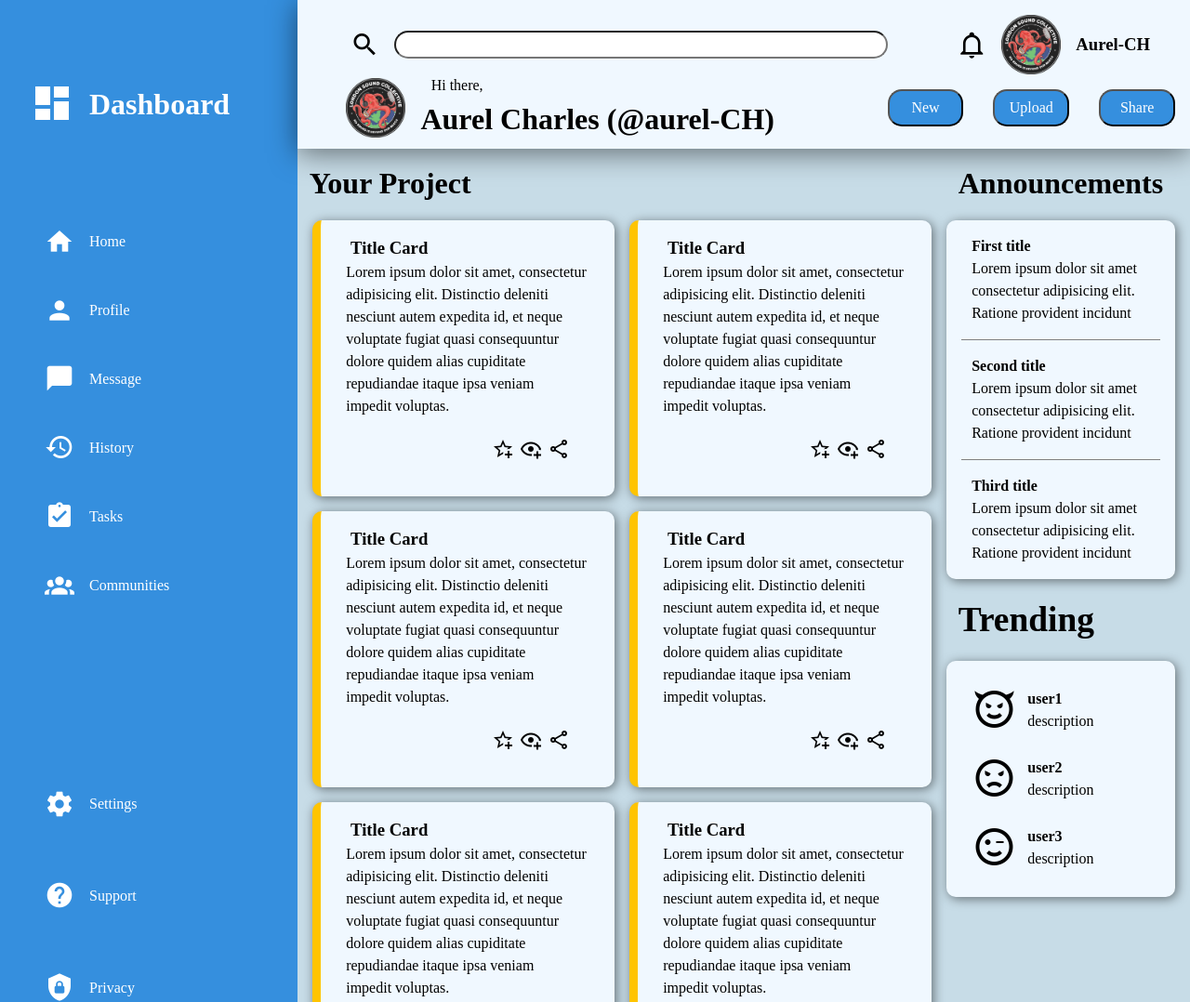
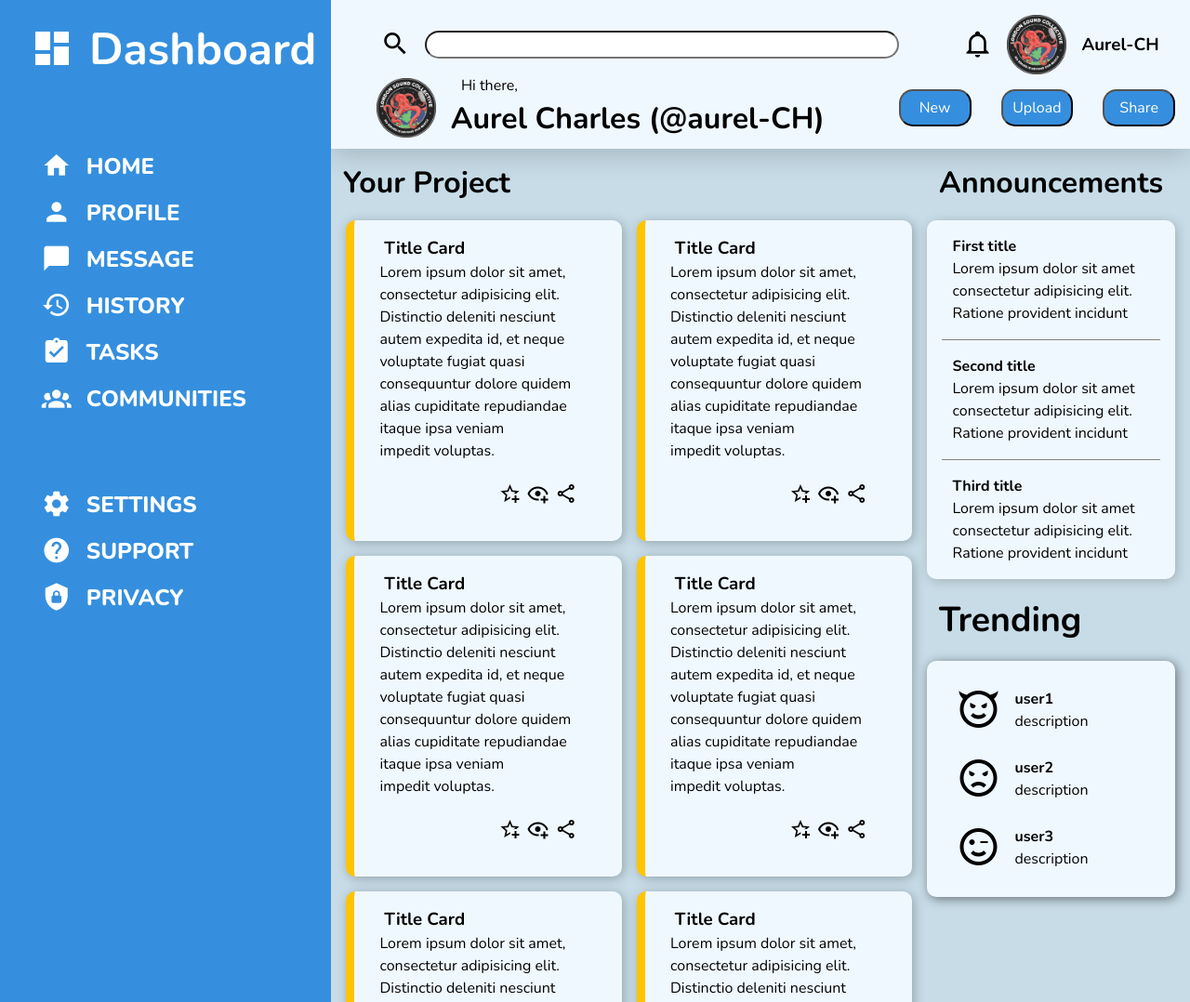
Before and after one commit to Aurel-Charles/admin-dashboard-TOP, a website: page index.html in a window 1280 px wide. Shown: the top 1078 px of the page at 93% size. Drawn offline with nearby package versions, Linux system fonts and the light colour scheme.

Commit message:
update sidebare style

```diff
--- a/index.html
+++ b/index.html
@@ -6,6 +6,9 @@
     <title>Admin Dashboard</title>
     <link rel="stylesheet" href="style.css">
     <link rel="stylesheet" href="https://cdn.jsdelivr.net/npm/@mdi/font@7.4.47/css/materialdesignicons.min.css">
+    <link rel="preconnect" href="https://fonts.googleapis.com">
+    <link rel="preconnect" href="https://fonts.gstatic.com" crossorigin>
+    <link href="https://fonts.googleapis.com/css2?family=Nunito:ital,wght@0,200..1000;1,200..1000&display=swap" rel="stylesheet">
 </head>
 <body>
    <div class="container">
@@ -16,34 +19,51 @@
             </div>
 
             <div class="nav">
+                <div class="nav-home">
                     <i class="mdi mdi-home"></i>
                     <a href="">Home</a>
+                </div>
 
+                <div class="nav-item">
                     <i class="mdi mdi-account"></i>
                     <a href="">Profile</a>
+                </div class="nav-item">
 
+                <div class="nav-item">
                     <i class="mdi mdi-message"></i>
                     <a href="">Message</a>
+                </div>
 
+                <div class="nav-item">
                     <i class="mdi mdi-history"></i>
                     <a href="">History</a>
+                </div>
 
+                <div class="nav-item">
                     <i class="mdi mdi-clipboard-check"></i>
                     <a href="">Tasks</a>
+                </div>
 
+                <div class="nav-item">
                     <i class="mdi mdi-account-group"></i>
                     <a href="">Communities</a>
                 </div>
+            </div>
 
             <div class="settings">
+                <div class="setting-item">
                     <i class="mdi mdi-cog"></i>
                     <a href="">Settings</a>
-
+                </div>
+                <div class="setting-item">
                     <i class="mdi mdi-help-circle"></i>
                     <a href="">Support</a>
+                </div>
 
+                <div class="setting-item">
                     <i class="mdi mdi-shield-lock"></i>
                     <a href="">Privacy</a>
+                </div>
             </div>
         </div>
 
--- a/style.css
+++ b/style.css
@@ -20,6 +20,7 @@ body {
   line-height: 1.5;
   /* 5. Improve text rendering */
   -webkit-font-smoothing: antialiased;
+  font-family: "Nunito", sans-serif;
 }
 
 /* 6. Improve media defaults */
@@ -80,63 +81,53 @@ a, a:visited{
     grid-row: 1 / 3;
 
     display: grid;
-    grid-template-columns: 1fr;
-    grid-template-rows: 1fr 6fr 1/2fr 3fr ;
+    grid-template-columns: auto;
+    grid-template-rows: min-content min-content auto ;
+    gap: 4rem;
+
+    font-size: 1.5rem;
+    padding: 1rem;
+    z-index: 10;
+
+    font-family: "Nunito", sans-serif;
+}
+
+.brand{
+  display:inline;
+}
+
+.branding > i {
+  font-size: 3rem;
+}
+
+.branding > h1{
+  justify-self: start;
 }
 
 .branding{
   display: grid;
-  grid-template-columns: 1fr 3fr;
-  grid-template-rows: 1fr ;
+  grid-template-rows: 1fr;
+  grid-template-columns: 80px 1fr;
+  align-items: center;
+  justify-items: center;
 }
 
-.branding > i {
-  font-size: 3rem;
-  justify-self: end;
-  align-self: center;
-}
-.branding > h1 {
-  justify-self: start;
-  align-self: center;
-  padding-left: 1rem;
+.nav > div , .settings > div {
+  display: grid;
+  grid-template-rows: 1fr;
+  grid-template-columns: 2rem 1fr;
+  align-items: center;
+  gap: 1rem;
 }
 
-.nav{
-  display: grid;
-  grid-template-columns: 1fr 3fr;
+.nav > div > .mdi , .settings > div > .mdi{
+  font-size: 2rem;
 }
 
-.nav > i {
-  font-size: 2rem;
-  justify-self: end;
-  align-self: center;
-}
-
-.nav > a {
-  justify-self: start;
-  align-self: center;
-  padding-left: 1rem;
-}
-
-.settings{
-  grid-column: 1 / 2;
-  grid-row: 4 / 5;
-
-  display: grid;
-  grid-template-columns: 1fr 3fr;
-  padding-bottom: 4rem;
-}
-
-.settings > i {
-  font-size: 2rem;
-  justify-self: end;
-  align-self: center;
-}
-
-.settings > a {
-  justify-self: start;
-  align-self: center;
-  padding-left: 1rem;
+.nav, .settings{
+  padding-left: 1.8rem;
+  font-weight: 800;
+  text-transform: uppercase;
 }
 
 .sidebar {
@@ -154,7 +145,7 @@ header{
     grid-template-rows: auto auto ;
 
     padding: 1rem;
-    filter: drop-shadow(0px 5px 15px rgba(0, 0, 0, 0.5));
+    filter: drop-shadow(0px 5px 15px rgba(0, 0, 0, 0.183));
 }
 
 input{
@@ -270,7 +261,7 @@ button{
   border-left: 0.6rem rgb(255, 196, 0) solid;
   border-radius: 10px;
   padding: 1rem;
-  filter: drop-shadow(2px 2px 6px rgba(0, 0, 0, 0.5));
+  filter: drop-shadow(2px 2px 6px rgba(0, 0, 0, 0.255));
 }
 .card > h3,p{
   padding: 0 1rem;
@@ -296,7 +287,7 @@ button{
   border-radius: 10px;
   padding: 1rem;
   margin: 1rem 0;
-  filter: drop-shadow(2px 2px 6px rgba(0, 0, 0, 0.5));
+  filter: drop-shadow(2px 2px 6px rgba(113, 113, 113, 0.401));
 }
 
 .announcement-content > *:not(:last-child){
```
Lines whose indentation alone changed are shown as unchanged.
